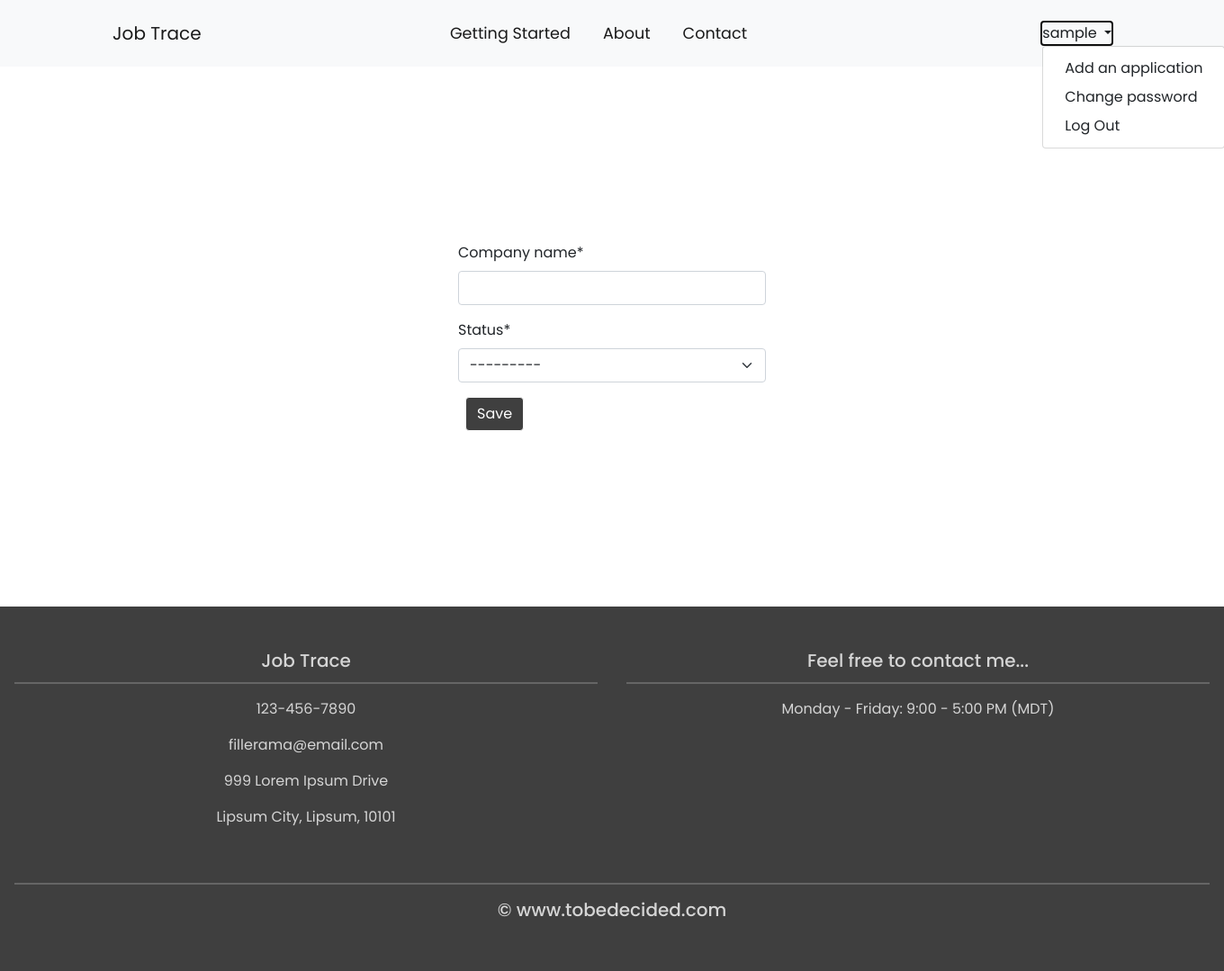
After one commit to dsychoi/job-trace, a Django app: page /applications/new/ in a window 1360 px wide, after a click that opens the changed part. The commit adds this page. Shown: the whole page at 90% size. Run offline with Django 4.2, Linux system fonts and the light colour scheme; the visitor is signed in with stand-in values (Sample User, id 1); parts of the project's set-up code (start-up, migrations or seed data) failed here and were passed over; some libraries are stand-ins or nearby versions.

Commit message:
added create new

```diff
--- a/applications/models.py
+++ b/applications/models.py
@@ -1,6 +1,7 @@
 from django.conf import settings
 from django.db import models
 from django.urls import reverse
+from django.contrib.auth.models import User
 
 
 class Application(models.Model):
--- a/applications/urls.py
+++ b/applications/urls.py
@@ -4,6 +4,7 @@ from .views import (
 	ApplicationDetailView,
 	ApplicationUpdateView,
 	ApplicationDeleteView,
+	ApplicationCreateView,
 )
 
 
@@ -11,5 +12,6 @@ urlpatterns = [
 	path("<int:pk>/", ApplicationDetailView.as_view(), name="application_detail"),
 	path("<int:pk>/edit/", ApplicationUpdateView.as_view(), name="application_edit"),
 	path("<int:pk>/delete/", ApplicationDeleteView.as_view(), name="application_delete"),
+	path("new/", ApplicationCreateView.as_view(), name="application_new"),
 	path("", ApplicationListView.as_view(), name="application_list"),
 ]
--- a/applications/views.py
+++ b/applications/views.py
@@ -1,21 +1,21 @@
 from django.views.generic import ListView, DetailView
-from django.views.generic.edit import UpdateView, DeleteView
+from django.views.generic.edit import UpdateView, DeleteView, CreateView
+from django.contrib.auth.mixins import LoginRequiredMixin, UserPassesTestMixin
 from django.urls import reverse_lazy
-
 from .models import Application
 
 
-class ApplicationListView(ListView):
+class ApplicationListView(LoginRequiredMixin, ListView):
 	model = Application
 	template_name = "application_list.html"
 
 
-class ApplicationDetailView(DetailView):
+class ApplicationDetailView(LoginRequiredMixin, DetailView):
 	model = Application
 	template_name = "application_detail.html"
 
 
-class ApplicationUpdateView(UpdateView):
+class ApplicationUpdateView(LoginRequiredMixin, UserPassesTestMixin, UpdateView):
 	model = Application
 	fields = (
 		"company_name",
@@ -23,8 +23,28 @@ class ApplicationUpdateView(UpdateView):
 	)
 	template_name = "application_edit.html"
 
+	def test_func(self):
+		obj = self.get_object()
+		return obj.author == self.request.user
 
-class ApplicationDeleteView(DeleteView):
+
+class ApplicationDeleteView(LoginRequiredMixin, UserPassesTestMixin, DeleteView):
 	model = Application
 	template_name = "application_delete.html"
 	success_url = reverse_lazy("application_list")
+
+	def test_func(self):
+		obj = self.get_object()
+		return obj.author == self.request.user
+
+class ApplicationCreateView(LoginRequiredMixin, CreateView):
+	model = Application
+	template_name = "application_new.html"
+	fields = (
+		"company_name",
+		"status",
+	)
+
+	def form_valid(self, form):
+		form.instance.author = self.request.user
+		return super().form_valid(form)
--- /dev/null
+++ b/templates/application_new.html
@@ -0,0 +1,12 @@
+{% extends "base.html" %}
+{% load crispy_forms_tags %}
+
+{% block content %}
+</nav>
+<div class="wrapper">
+    <form action="" method="post">{% csrf_token %}
+    {{ form|crispy }}
+    <button class="btn btn-success ml-2" type="submit">Save</button>
+    </form>
+</div>
+{% endblock content %}
--- a/templates/base.html
+++ b/templates/base.html
@@ -48,6 +48,7 @@
         {{ user.username }}
       </a>
       <ul class="dropdown-menu text-small" aria-labelledby="dropdownUser1">
+        <li><a class="dropdown-item" href="{% url 'application_new'%}">Add an application</a></li>
         <li><a class="dropdown-item" href="{% url 'password_change'%}">Change password</a></li>
         <li><a class="dropdown-item" href="{% url 'logout' %}">Log Out</a></li>
       </ul>
```
